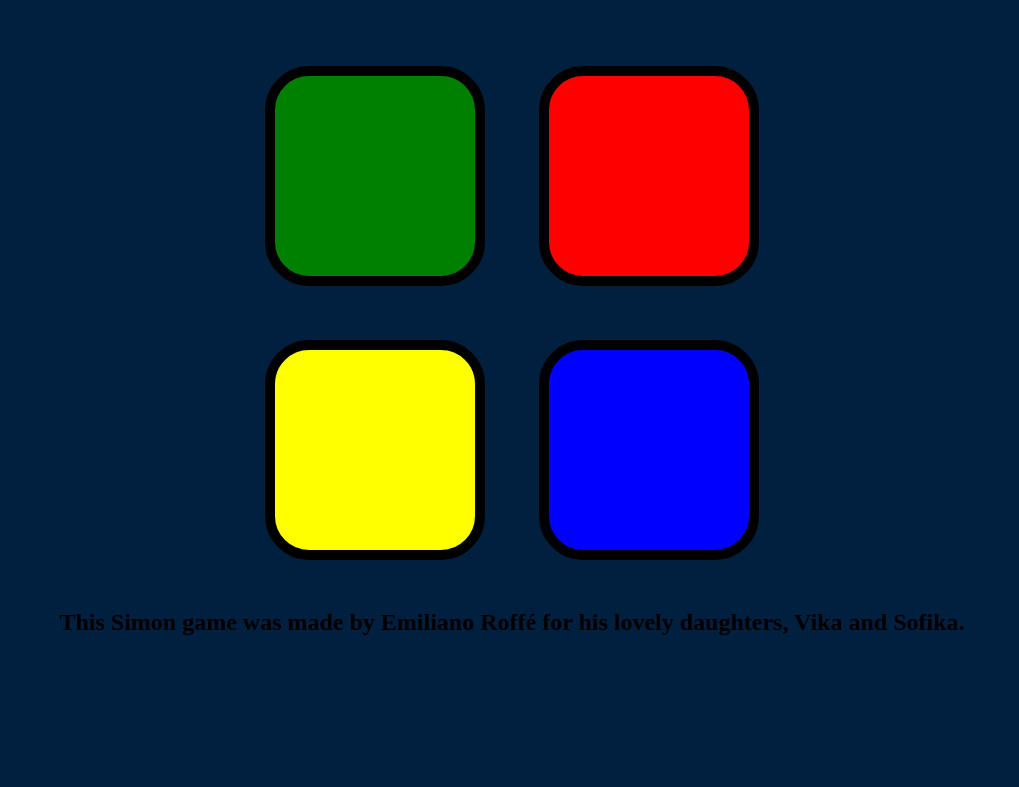
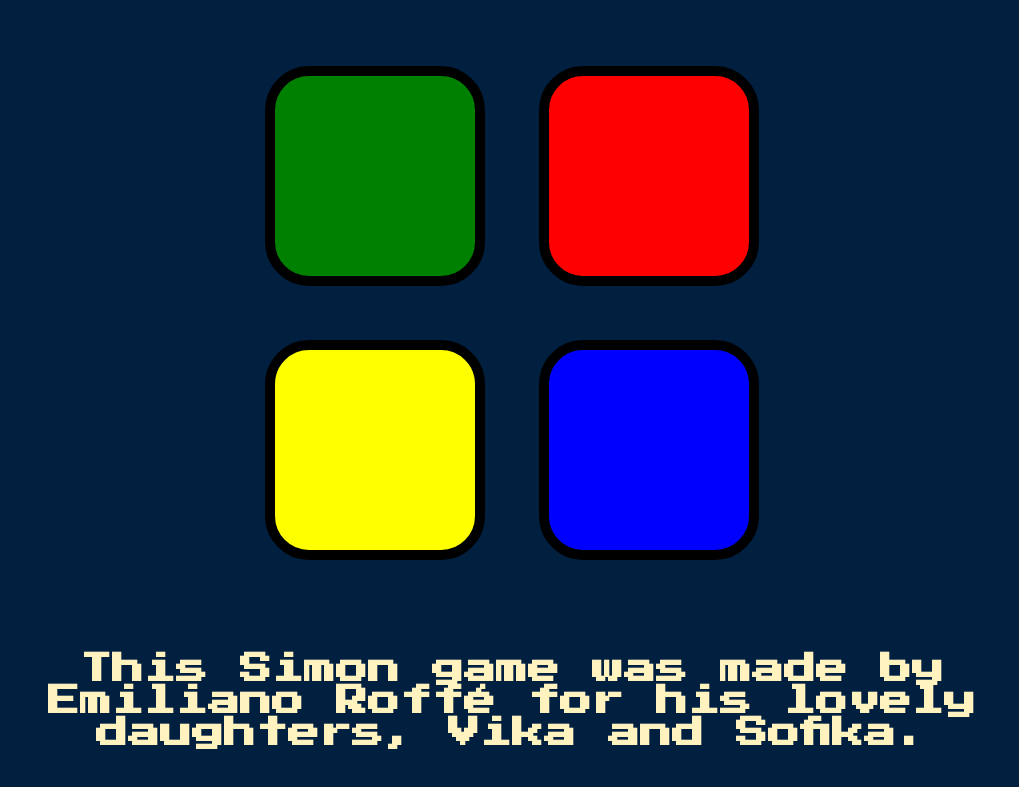
Before and after one commit to fundiar/Simon, a plain HTML site: page index.html in a window 1280 px wide. Shown: the part 133-920 px from the top of the page, without its empty margins (128-1147 px from the left). Before the commit the page ends 800 px from the top, so only its background shows below. Drawn offline with nearby package versions, Linux system fonts and the light colour scheme.

Commit message:
Update index.html

```diff
--- a/index.html
+++ b/index.html
@@ -27,9 +27,7 @@
     </div>
 
     <div class="row">
-      <div id="#to-title">
-        <h2>This Simon game was made by Emiliano Roffé for his lovely daughters, Vika and Sofika.</h2>
-      </div>
+     <h2 id="to-title">This Simon game was made by Emiliano Roffé for his lovely daughters, Vika and Sofika.</h2>
     </div>
 
     <script src="game.js "></script>
```
